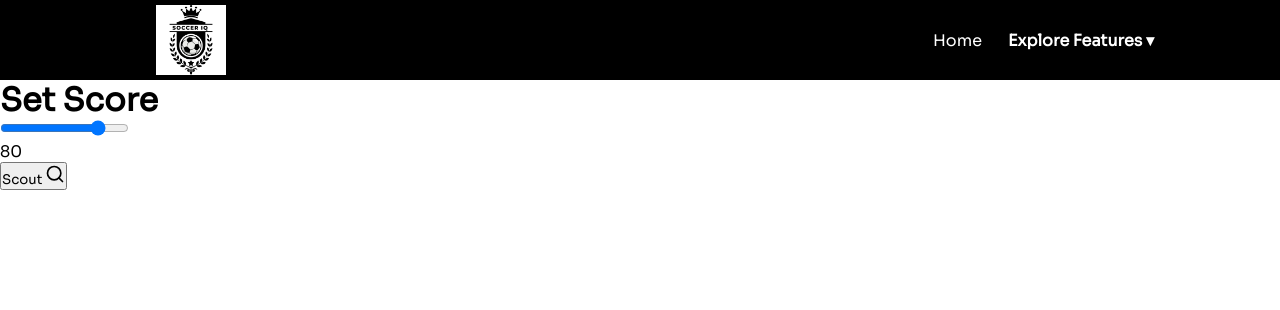
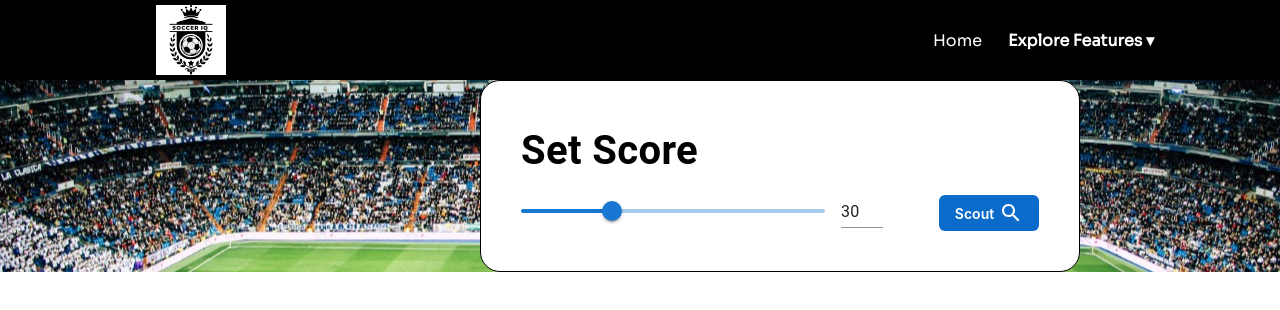
Before and after one commit to AdeshOak/SoccerIQ-frontend, a React (Create React App) app in the folder frontend/: page /feature4 in a window 1280 px wide. Shown: the top 310 px of the page. Built offline with nearby package versions, Linux system fonts and the light colour scheme.

Commit message:
Improved UI for scout page

```diff
--- a/frontend/src/pages/Scout.js
+++ b/frontend/src/pages/Scout.js
@@ -1,20 +1,59 @@
-import React, { useState, useEffect } from 'react';
+import React, { useState } from 'react';
+import Box from '@mui/material/Box';
+import Slider from '@mui/material/Slider';
+import SearchIcon from '@mui/icons-material/Search';
+import Button from '@mui/joy/Button';
+import { blue } from '@mui/material/colors';
+import FormControl from '@mui/material/FormControl';
+import FormLabel from '@mui/material/FormLabel';
 import axios from 'axios';
-import { Search, ChevronLeft, ChevronRight } from 'lucide-react';
+import CardGrid from '../components/CardGrid';
+
+
+
+import Grid from '@mui/material/Grid';
+import Typography from '@mui/material/Typography';
+import MuiInput from '@mui/material/Input';
+import { styled } from '@mui/material/styles';
+
+import bgImage from './feature4-bg.jpeg'
+
+
+function valuetext(value) {
+  return `${value}°C`;
+}
 
 const Scout = () => {
-  const [value, setValue] = useState(80);
-  const [players, setPlayers] = useState([]);
-  const [isLoading, setIsLoading] = useState(false);
-  const [showResults, setShowResults] = useState(false);
-  const [activeSlide, setActiveSlide] = useState(0);
+  const [sliderValue, setSliderValue] = useState(30); // Initial value of the slider
+  const [showData, setShowData] = useState(false); // Flag to show data div
+  const [isLoading, setIsLoading] = useState(false); // Flag to indicate loading state
+  const [players,setPlayers] = useState([]);
 
-  const handleScout = async () => {
-    setIsLoading(true);
-    setShowResults(false);
+ /* // Define a function to handle the value change
+  const handleSliderChange = (event, value) => {
+    setSliderValue(value);
+  };*/
 
-    // Get the backend URL from environment variables or use default
+  const handleSearchClick = async() => {
+    setIsLoading(true); // Start loading
+    console.log("Clicked sv",value)
+
+    /*await axios.post('http://127.0.0.1:5000/feature4', null,
+    {params:{'intial_overall':value}})
+
+
+  .then(response => {
+      console.log(response.data)
+      setPlayers(response.data.result)
+
+
+    })
+    .catch(error => {
+      console.log(error);
+    });*/
+
     const backendUrl = process.env.REACT_APP_BACKEND_URL || 'http://localhost:5000';
+    console.log(backendUrl);
 
     try {
       const response = await axios.post(`${backendUrl}/feature4`, null, {
@@ -23,210 +62,136 @@ const Scout = () => {
         }
       });
 
-      console.log('Scouting results:', response.data);
+      console.log(response.data);
       setPlayers(response.data.result);
-      setShowResults(true);
     } catch (error) {
       console.error('Error fetching data:', error);
-      // Handle error state
-    } finally {
-      setIsLoading(false);
+      // Handle error state or display an error message to the user
+    }
+
+
+
+
+
+
+    // Simulating an asynchronous API call
+    setTimeout(() => {
+      setIsLoading(false); // Stop loading
+      setShowData(true); // Show the data div
+    }, 2000);
+  };
+const integerArray = [3,3,3,1]
+  const NsliderStyle = {
+    marginTop: '50px',
+    width: '200px', // Adjust this value to set the desired width
+    color:blue[500],
+    marginLeft: '30px'
+  };
+
+
+
+
+
+  const Input = styled(MuiInput)`
+  width: 42px;
+`;
+  const [value, setValue] = React.useState(30);
+
+  const handleNSliderChange = (event, newValue) => {
+    setValue(newValue);
+  };
+
+  const handleInputChange = (event) => {
+    setValue(event.target.value === '' ? '' : Number(event.target.value));
+  };
+
+  const handleBlur = () => {
+    if (value < 0) {
+      setValue(0);
+    } else if (value > 100) {
+      setValue(100);
     }
   };
 
-  const handleSlideChange = (direction) => {
-    if (direction === 'next') {
-      setActiveSlide((prev) => (prev === Math.ceil(players.length / 3) - 1 ? 0 : prev + 1));
-    } else {
-      setActiveSlide((prev) => (prev === 0 ? Math.ceil(players.length / 3) - 1 : prev - 1));
-    }
-  };
 
-  const handleSliderChange = (e) => {
-    setValue(parseInt(e.target.value));
-  };
-
-  const handleInputChange = (e) => {
-    const newValue = e.target.value === '' ? 0 : parseInt(e.target.value);
-    setValue(newValue > 100 ? 100 : newValue < 0 ? 0 : newValue);
-  };
-
-  // Calculate player groups for carousel display - 3 players per slide
-  const playerGroups = [];
-  if (players.length > 0) {
-    for (let i = 0; i < players.length; i += 3) {
-      playerGroups.push(players.slice(i, i + 3));
-    }
-  }
-
-  const getPositionColor = (position) => {
-    const positionColors = {
-      ST: '#F94144', // Striker - Red
-      LW: '#F3722C', // Left Wing - Orange
-      RW: '#F3722C', // Right Wing - Orange
-      RWB: '#F8961E', // Right Wing Back - Light Orange
-      LB: '#F8961E', // Left Back - Light Orange
-      CM: '#F9C74F', // Center Mid - Yellow
-      CDM: '#90BE6D', // Center Defensive Mid - Light Green
-      CB: '#43AA8B', // Center Back - Green
-      GK: '#4D908E', // Goalkeeper - Teal
-      // Add more positions as needed
-    };
-
-    return positionColors[position] || '#577590'; // Default blue if position not found
-  };
 
   return (
-    <div className="relative w-full min-h-screen">
-      {/* Stadium Background */}
-      <div
-        className="fixed inset-0 z-0 bg-cover bg-center"
-        style={{
-          backgroundImage: "url('/stadium-background.jpeg')", // You'll need to add this image to public folder
-          filter: "brightness(0.7)"
+    <>
+    <div style={{
+    width: '100%',
+    position: 'relative',
+    marginTop:'-40px',
+    zIndex: 1,
+    backgroundImage: `url(${bgImage})`,
+    backgroundSize: 'cover',
+    backgroundPosition: 'center',
+  }}>
+
+    <Box sx={{ width: '500px', marginLeft: '30px' }}>
+    <Box sx={{ width: '500px' }}>
+      {/*for the form*/}
+      <Box sx={{border:'1px solid black', marginLeft:'450px',marginTop:'40px',width:'600px',padding:'40px',borderRadius:'20px',backgroundColor:'white' }}>
+      <Typography id="input-slider" gutterBottom sx={{fontSize:'40px',fontWeight:'bold'}}>
+        Set Score
+      </Typography>
+      <Grid container spacing={2} alignItems="center">
+        <Grid item xs>
+          <Slider
+            value={typeof value === 'number' ? value : 0}
+            onChange={handleNSliderChange}
+            aria-labelledby="input-slider"
+            styke={NsliderStyle}
+          />
+        </Grid>
+        <Grid item>
+          <Input
+            value={value}
+            size="small"
+            onChange={handleInputChange}
+            onBlur={handleBlur}
+            inputProps={{
+              step: 10,
+              min: 0,
+              max: 100,
+              type: 'number',
+              'aria-labelledby': 'input-slider',
             }}
           />
-
-      {/* Content Container */}
-      <div className="relative z-10 container mx-auto p-4">
-
-        {/* Main Content */}
-        <div className="flex flex-col items-center justify-center mt-8">
-          {/* Scouting Interface */}
-          <div className="bg-white rounded-xl shadow-lg p-8 w-full max-w-xl">
-            <h1 className="text-3xl font-bold text-gray-800 mb-6">Set Score</h1>
-
-            <div className="flex items-center mb-8">
-              <input
-                type="range"
-                min="0"
-                max="100"
-                value={value}
-                onChange={handleSliderChange}
-                className="w-full h-2 bg-blue-200 rounded-lg appearance-none cursor-pointer"
-              />
-            </div>
-
-            <div className="flex items-center justify-between">
-              <div className="text-3xl font-bold text-gray-800">{value}</div>
-              <button
-                onClick={handleScout}
-                disabled={isLoading}
-                className="bg-blue-600 hover:bg-blue-700 text-white font-bold py-3 px-6 rounded-lg flex items-center"
+        </Grid>
+        <Grid item>
+        <Button
+          onClick={handleSearchClick}
+          disabled={isLoading} // Disable button while loading
+          style={{
+            marginLeft: '40px',
+            width:'100px'
+          }}
         >
           {isLoading ? (
-                  <span>Scouting...</span>
+            'Scouting...'
           ) : (
             <>
-                    Scout <Search className="ml-2" size={20} />
+              Scout<SearchIcon style={{ marginLeft: '5px' }} />
             </>
           )}
-              </button>
-            </div>
-          </div>
+        </Button>
 
-          {/* Results Section */}
-          {showResults && (
-            <div className="mt-16 w-full">
-              <h2 className="text-white text-center text-3xl font-bold mb-6">TOP PROSPECTS</h2>
 
-              {/* Carousel Container */}
-              <div className="relative w-full mt-8">
-                {/* Navigation Arrows */}
-                <button
-                  onClick={() => handleSlideChange('prev')}
-                  className="absolute left-0 top-1/2 transform -translate-y-1/2 z-20 bg-red-600 text-white p-2 rounded-full shadow-lg"
-                >
-                  <ChevronLeft size={24} />
-                </button>
 
-                <button
-                  onClick={() => handleSlideChange('next')}
-                  className="absolute right-0 top-1/2 transform -translate-y-1/2 z-20 bg-red-600 text-white p-2 rounded-full shadow-lg"
-                >
-                  <ChevronRight size={24} />
-                </button>
+        </Grid>
+      </Grid>
+      </Box>
+    </Box>
+    </Box>
+    {showData && (
+        <div style={{ marginTop: '150px',marginLeft:'200px' }}>
 
-                {/* Stadium illustration background */}
-                <div className="relative w-full h-96 bg-gray-300 rounded-xl overflow-hidden">
-                  <div className="absolute inset-0 bg-center bg-contain"
-                       style={{
-                         backgroundImage: "url('/stadium-background.jpeg')",
-                         opacity: 0.2
-                       }}
-                  />
-
-                  <div className="relative z-10 h-full">
-                    {/* The Squad Header */}
-                    <div className="absolute top-4 left-0 right-0 flex justify-center">
-                      <div className="bg-white px-8 py-2 rounded-md shadow-md">
-                        <h3 className="text-2xl font-bold text-red-600">THE SQUAD</h3>
-                      </div>
-                    </div>
-
-                    {/* Players Display */}
-                    <div className="flex justify-center items-center h-full px-16">
-                      {playerGroups[activeSlide]?.map((player, index) => (
-                        <div key={index} className="relative px-4 flex-1 h-full flex flex-col items-center justify-center">
-                          {/* Player Photo */}
-                          <div className="w-40 h-40 bg-black rounded-t-xl overflow-hidden">
-                            <img
-                              src={player.Faceurl || `/placeholder-player.png`}
-                              alt={player.Name}
-                              className="w-full h-full object-cover"
-                            />
-                          </div>
-
-                          {/* Player Info Card */}
-                          <div className="w-40 bg-white rounded-b-xl p-3 shadow-lg">
-                            <h4 className="font-bold text-lg">{player.Name}</h4>
-                            <div className="text-sm mb-1">Club: <span className="font-medium">{player.club_name}</span></div>
-                            <div className="text-sm mb-1">Age: <span className="font-medium">{player.Age}</span></div>
-
-                            <div className="flex justify-between text-sm mb-1">
-                              <span>Overall:</span>
-                              <span className="font-medium text-green-600">{player.Overall}</span>
-                            </div>
-
-                            <div className="flex justify-between text-sm mb-1">
-                              <span>Potential:</span>
-                              <span className="font-medium text-blue-600">{player.Potential}</span>
-                            </div>
-
-                            <div className="flex justify-between text-sm">
-                              <span>Position:</span>
-                              <span
-                                className="font-medium px-2 rounded-sm text-white"
-                                style={{ backgroundColor: getPositionColor(player.position) }}
-                              >
-                                {player.position}
-                              </span>
-                            </div>
-                          </div>
-                        </div>
-                      ))}
-                    </div>
-                  </div>
-                </div>
-
-                {/* Carousel Indicators */}
-                <div className="flex justify-center mt-4">
-                  {playerGroups.map((_, index) => (
-                    <button
-                      key={index}
-                      onClick={() => setActiveSlide(index)}
-                      className={`mx-1 w-3 h-3 rounded-full shadow-sm ${
-                        activeSlide === index ? 'bg-red-600' : 'bg-gray-300'
-                      }`}
-                    />
-                  ))}
-                </div>
-              </div>
+          {/* Display the fetched data */}
+          <CardGrid tactic = {integerArray} data ={players}/>
         </div>
       )}
       </div>
-      </div>
-    </div>
+    </>
   );
 };
 
```
Lines whose indentation alone changed are shown as unchanged.
